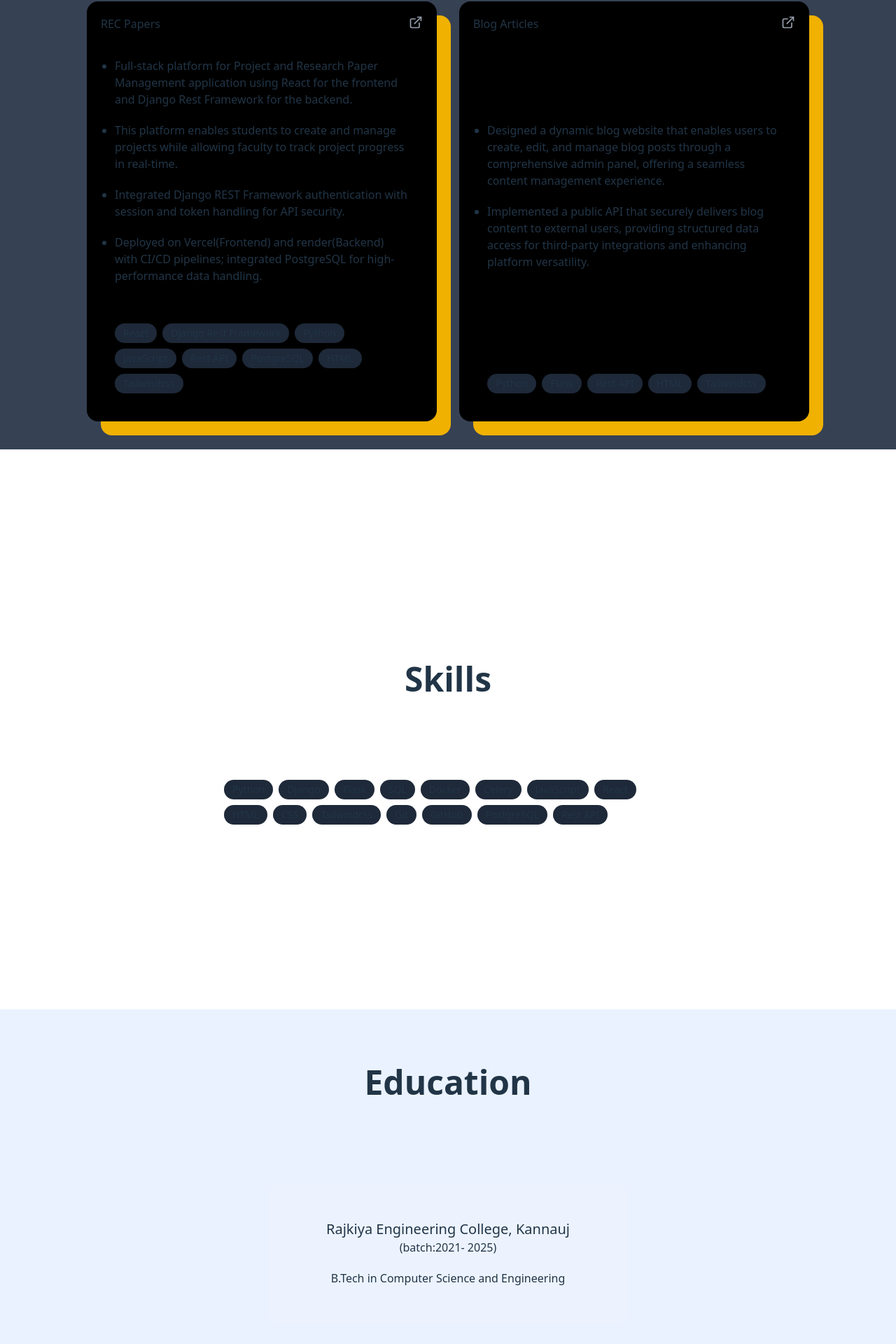
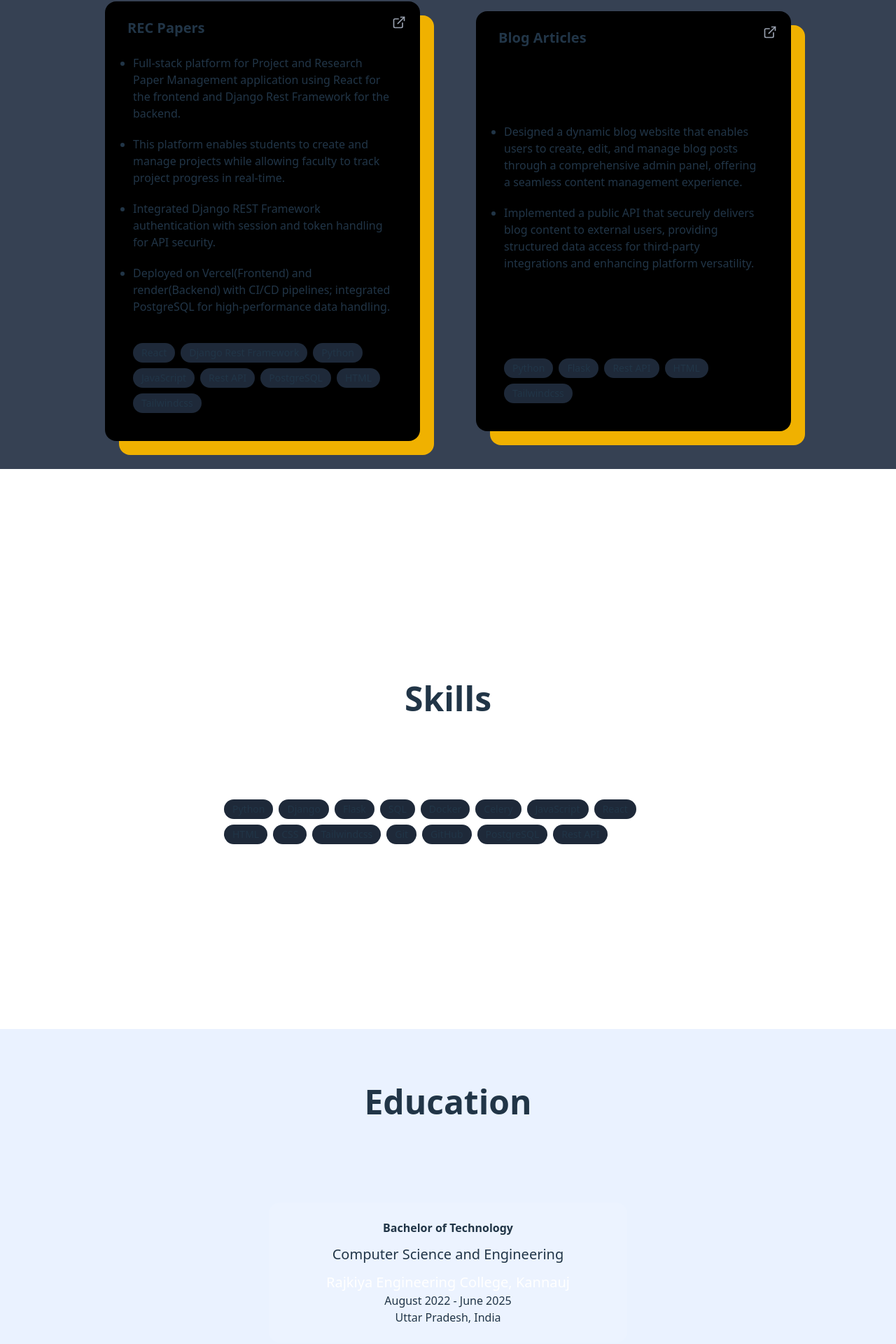
Before and after one commit to alpha-Gautam/gautammaurya, a React (Vite) app: page / in a window 1280 px wide. Shown: the part 1854-3774 px from the top of the page at 70% size. Built offline with nearby package versions, Linux system fonts and the light colour scheme.

Commit message:
Update Education and Projects components for improved styling and layout

```diff
--- a/src/components/Education.jsx
+++ b/src/components/Education.jsx
@@ -7,11 +7,15 @@ function Education() {
         <span>Education</span>
       </div>
       <div className="flex flex-col  justify-center items-center w-[40%] sm:h-[200px] rounded-2xl p-5 bg-white/10 ">
-        <span className="text-xl text-center ">
+        <span className="font-bold">Bachelor of Technology</span>
+        <span className="text-xl text-center p-3">
+          Computer Science and Engineering
+        </span>
+        <span className="text-white text-xl">
           Rajkiya Engineering College, Kannauj
         </span>
-        <span className="flex mb-5">(batch:2021- 2025)</span>
-        <span>B.Tech in Computer Science and Engineering</span>
+        <span>August 2022 - June 2025</span>
+        <span className="">Uttar Pradesh, India</span>
       </div>
     </div>
   );
--- a/src/components/Projects.jsx
+++ b/src/components/Projects.jsx
@@ -48,15 +48,21 @@ function Projects() {
       <div className="text-5xl font-bold mt-10">Projects</div>
 
       {/* <--! main container---> */}
-      <div className="  justify-center items-center  mt-10 grid grid-cols-1 md:grid-cols-2 gap-8">
+      <div className="  justify-center items-center  mt-10 grid grid-cols-1 md:grid-cols-2 gap-20">
         {/* cards */}
         {projects.map((project, index) => (
-          <div className=" relative flex flex-col w-[500px] min-h-[600px] sm-text-wrap">
+          <div className=" relative flex flex-col w-[450px] min-h-[600px] sm-text-wrap">
             <div className="absolute -right-5 -bottom-5 rounded-2xl bg-yellow-500 w-full  min-h-[600px] h-full"></div>
             <div className="relative flex flex-col justify-between items-center bg-black rounded-2xl p-5 gap-5 min-h-[600px] h-full overflow-hidden">
               <div className=" flex justify-between h-[10%] w-full ">
-                <span>{project.title}</span>
-                <a href={project.link} target="_blank">
+                <span className=" text-xl font-semibold rounded-2xl hover:bg-white/20 px-3 py-1">
+                  {project.title}
+                </span>
+                <a
+                  href={project.link}
+                  target="_blank"
+                  className="hover:scale-115 transition-all"
+                >
                   <LinkIcons />
                 </a>
               </div>
@@ -71,7 +77,7 @@ function Projects() {
                 {project.tech_stack.map((tech, id) => (
                   <span
                     key={id}
-                    className="bg-gray-800 px-3 py-1 rounded-full text-sm"
+                    className="bg-gray-800 px-3 py-1 rounded-full text-sm hover:scale-110 hover:bg-white/40"
                   >
                     {tech}
                   </span>
```
